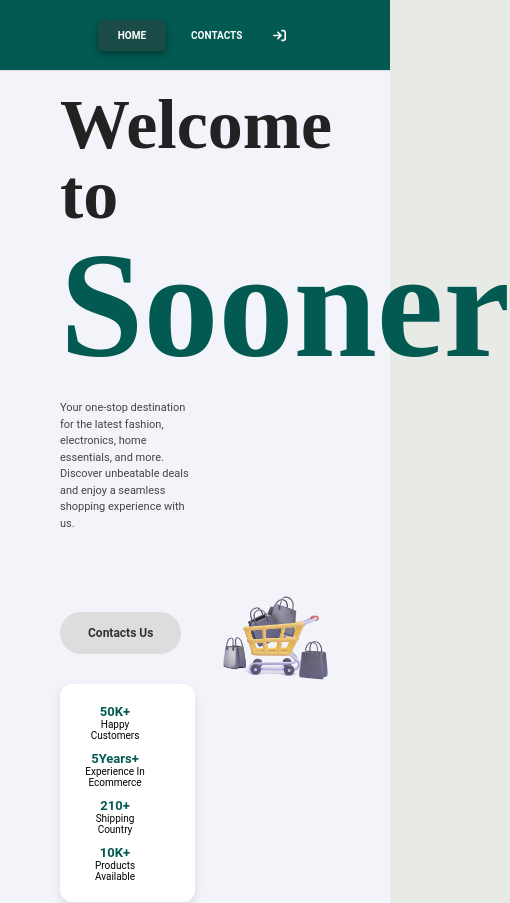
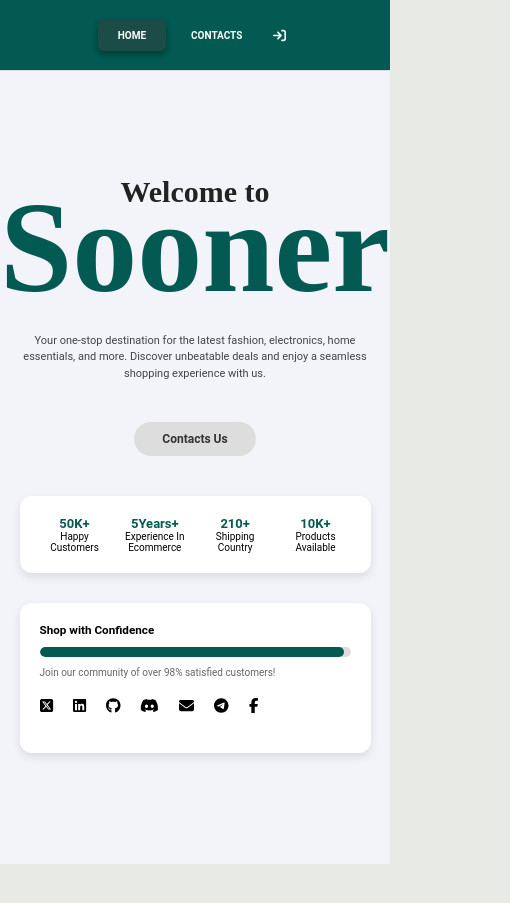
Before and after one commit to Phal-Sovandy/Ecommerce-Website, a React (Vite) app in the folder Ecommerce-Website/frontEnd/: page / in a window 390 px wide. Shown: the top 903 px of the page, 510 px wide, since content can reach past the window. Built offline with nearby package versions, Linux system fonts and the light colour scheme; no server answers; a web font is replaced by a local one.

Commit message:
style: Update layout and styling for product cards and welcoming section

```diff
--- a/Ecommerce-Website/frontEnd/src/components/customer/shops/ProductCard.jsx
+++ b/Ecommerce-Website/frontEnd/src/components/customer/shops/ProductCard.jsx
@@ -48,7 +48,7 @@ function ProductCard({
             {product.badge && (
               <p
                 className={`product-badge ${
-                  product.badge?.toLowerCase() === "amazon's  choice"
+                  product.badge?.toLowerCase() === "amazon's choice"
                     ? "amazon-choice"
                     : product.badge?.toLowerCase() === "#1 best seller"
                     ? "best-seller"
@@ -82,7 +82,9 @@ function ProductCard({
                         showDetails();
                       } else {
                         addToCart({
-                          id: product.asin + (product.option ? `-${product.option}` : ""),
+                          id:
+                            product.asin +
+                            (product.option ? `-${product.option}` : ""),
                           asin: product.asin,
                           name: product.title,
                           priceCents: product.price, // or product.final_price if that's correct
@@ -98,12 +100,21 @@ function ProductCard({
                   }}
                 />
                 <FontAwesomeIcon
-                  icon={wishlist.some(w => w.asin === product.asin) ? faHeartSolid : faHeart}
+                  icon={
+                    wishlist.some((w) => w.asin === product.asin)
+                      ? faHeartSolid
+                      : faHeart
+                  }
                   size="lg"
-                  style={{ color: wishlist.some(w => w.asin === product.asin) ? 'red' : 'gray', cursor: 'pointer' }}
-                  onClick={e => {
+                  style={{
+                    color: wishlist.some((w) => w.asin === product.asin)
+                      ? "red"
+                      : "gray",
+                    cursor: "pointer",
+                  }}
+                  onClick={(e) => {
                     e.stopPropagation();
-                    if (wishlist.some(w => w.asin === product.asin)) {
+                    if (wishlist.some((w) => w.asin === product.asin)) {
                       removeFromWishlist(product);
                     } else {
                       addToWishlist(product);
--- a/Ecommerce-Website/frontEnd/src/components/customer/shops/ProductWindow.jsx
+++ b/Ecommerce-Website/frontEnd/src/components/customer/shops/ProductWindow.jsx
@@ -179,10 +179,15 @@ function ProductWindow({ product, setShowState, showEdit = () => {} }) {
                     <FontAwesomeIcon
                       key={i}
                       icon={faStar}
-      style={{ color: i < Math.round(product.rating) ? '#ffc107' : '#e4e5e9' }}
+                      style={{
+                        color:
+                          i < Math.round(product.rating)
+                            ? "#ffc107"
+                            : "#e4e5e9",
+                      }}
                     />
                   ))}
-  <p style={{ display: 'inline', marginLeft: 8 }}>
+                  <p style={{ display: "inline", marginLeft: 8 }}>
                     {product.rating} <span>({product.sold})</span>
                   </p>
                 </div>
@@ -258,7 +263,7 @@ function ProductWindow({ product, setShowState, showEdit = () => {} }) {
                     {product.badge?.trim()}{" "}
                     <span>
                       {product.badge?.toLowerCase().trim() ===
-                        "amazon's  choice" && (
+                        "amazon's choice" && (
                         <FontAwesomeIcon icon={faMedal} />
                       )}
                       {product.badge?.toLowerCase().trim() ===
--- a/Ecommerce-Website/frontEnd/src/styles/customer/Shopping.css
+++ b/Ecommerce-Website/frontEnd/src/styles/customer/Shopping.css
@@ -13,7 +13,7 @@
 
 .shopping {
   display: grid;
-  grid-template-columns: 320px 1fr;
+  grid-template-columns: 250px 1fr;
   justify-items: center;
   gap: 15px;
 }
@@ -35,7 +35,7 @@
 }
 #show-hide-filter h2 {
   margin: 0;
-  font-size: 1.3rem;
+  font-size: 1.1rem;
 }
 #show-hide-filter:hover {
   color: var(--black-color);
@@ -89,11 +89,12 @@
   align-items: center;
   justify-content: flex-end;
   gap: 10px;
-  flex-wrap: wrap;
+  flex-wrap: no-wrap;
 }
 
 .customer-shop #top-product-menu select {
-  padding: 8px 15px;
+  padding-block: 8px;
+  padding-left: 10px;
   border-radius: 5px;
   border: none;
   outline: 1px solid rgb(163, 163, 163);
@@ -129,97 +130,7 @@
   border: none;
   accent-color: none;
 }
-.product-description {
-  display: flex;
-  flex-direction: column;
-  justify-content: space-between;
-  gap: 5px;
-}
-.product-brand,
-.product-badge {
-  display: inline-block;
-  padding: 5px 10px;
-  border-radius: 5px;
-}
-.product-brand {
-  background-color: var(--grey-color);
-  box-shadow: rgba(0, 0, 0, 0.06) 0px 2px 4px 0px inset;
-  white-space: nowrap;
-  overflow: hidden;
-  text-overflow: ellipsis;
-  max-width: 100%;
-}
-.product-badge {
-  font-weight: 600;
-}
-.bottom-product-card {
-  display: flex;
-  flex-direction: column;
-  justify-content: space-between;
-  gap: 10px;
-}
-.product-badge.amazon-choice {
-  color: #1f509a;
-  background-color: #d4ebf8;
-}
-.badge-brand {
-  display: flex;
-  gap: 5px;
-  flex-wrap: wrap;
-}
 
-.product-badge.best-seller {
-  background-color: #ffd05071;
-  color: #e58d0a;
-}
-
-.product-badge.new-release {
-  background-color: #90c67c6e;
-  color: #06923e;
-}
-.product-card:hover {
-  outline: 2px solid var(--black-color);
-  box-shadow: rgba(0, 0, 0, 0.07) 0px 1px 2px, rgba(0, 0, 0, 0.07) 0px 2px 4px,
-    rgba(0, 0, 0, 0.07) 0px 4px 8px, rgba(0, 0, 0, 0.07) 0px 8px 16px,
-    rgba(0, 0, 0, 0.07) 0px 16px 32px, rgba(0, 0, 0, 0.07) 0px 32px 64px;
-}
-.product-card:hover img {
-  transform: scale(1.05);
-}
-.product-card .product-name h3 {
-  display: -webkit-box;
-  -webkit-line-clamp: 3; /* Number of lines */
-  -webkit-box-orient: vertical;
-  overflow: hidden;
-
-  /* white-space: nowrap;
-  overflow: hidden;
-  text-overflow: ellipsis; */
-}
-.product-card .product-name {
-  height: auto;
-}
-.product-card:hover .product-name {
-  color: #035a52;
-}
-.card-functions {
-  display: flex;
-  justify-content: space-between;
-  align-items: center;
-}
-.card-functions > div {
-  display: flex;
-  justify-content: flex-end;
-  align-items: center;
-  gap: 15px;
-}
-.card-functions > div *:hover {
-  color: #035a52;
-  cursor: pointer;
-}
-.card-functions > div *:active {
-  color: #d6d6d6;
-}
 
 .customer-shop .loader{
   justify-self: center;
--- a/Ecommerce-Website/frontEnd/src/styles/customer/component-styles/home/WelcomingSection.css
+++ b/Ecommerce-Website/frontEnd/src/styles/customer/component-styles/home/WelcomingSection.css
@@ -38,14 +38,15 @@
 .left {
   min-width: 40%;
   max-width: 50%;
+  z-index: 200;
 }
-.right{
+.right {
   animation: fromRight 5s 1 normal;
 }
 
 .welcome-section .top h1 {
-  font-size: 7rem;
-  font-weight: 700;
+  font-size: 5rem;
+  font-weight: 600;
   font-family: Lexend;
   color: #222;
   line-height: 1;
@@ -53,8 +54,8 @@
 }
 
 .welcome-section .top span {
-  font-size: 15rem;
-  font-weight: 900;
+  font-size: 17rem;
+  font-weight: 700;
   font-family: Lexend;
   color: var(--identity-color);
 }
@@ -74,7 +75,7 @@
 
 .shop-now-btn,
 .learn-more-btn {
-  padding: 14px 28px;
+  padding: 10px 28px;
   font-size: 1.2rem;
   font-weight: bold;
   border: none;
@@ -124,7 +125,7 @@
   align-items: center;
   justify-content: center;
 }
-.stat-item > *{
+.stat-item > * {
   margin: 0;
 }
 
@@ -167,5 +168,54 @@
   width: 40%;
 }
 .right img {
+  z-index: 100;
   max-width: 100%;
 }
+
+@media (max-width: 1024px) {
+  .welcome-section .top h1 {
+    font-size: 3rem;
+  }
+
+  .welcome-section .top span {
+    font-size: 10rem;
+  }
+}
+
+@media (max-width: 768px) {
+.left {
+  max-width: 90%;
+}
+  .right {
+    display: none;
+  }
+  .welcome-section {
+    justify-content: center;
+    padding-inline: 0;
+    min-height: calc(100vh - 50px);
+  }
+
+  .welcome-section .top h1,
+  .welcome-section .top span {
+    line-height: 0.7;
+    display: flex;
+    justify-content: center;
+    flex-direction: column;
+    align-items: center;
+  }
+  .welcome-section .top span {
+    font-size: 13rem;
+  }
+  .btn-container {
+    justify-content: center;
+    align-items: center;
+  }
+  .btn-container button{
+    margin-top: 0;
+    margin-bottom: 10px;
+  }
+  .welcome-section .top p {
+    text-align: center;
+    margin-block: 40px;
+  }
+}
--- a/Ecommerce-Website/frontEnd/src/styles/customer/component-styles/shops/ProductCard.css
+++ b/Ecommerce-Website/frontEnd/src/styles/customer/component-styles/shops/ProductCard.css
@@ -34,3 +34,95 @@
   object-position: center;
   transition: all 0.2s ease;
 }
+
+.product-description {
+  display: flex;
+  flex-direction: column;
+  justify-content: space-between;
+  gap: 5px;
+}
+.product-brand,
+.product-badge {
+  display: inline-block;
+  padding: 5px 10px;
+  border-radius: 5px;
+}
+.product-brand {
+  background-color: var(--grey-color);
+  box-shadow: rgba(0, 0, 0, 0.06) 0px 2px 4px 0px inset;
+  white-space: nowrap;
+  overflow: hidden;
+  text-overflow: ellipsis;
+  max-width: 100%;
+}
+.product-badge {
+  font-weight: 600;
+}
+.bottom-product-card {
+  display: flex;
+  flex-direction: column;
+  justify-content: space-between;
+  gap: 10px;
+}
+.product-badge.amazon-choice {
+  color: #1f509a;
+  background-color: #d4ebf8;
+}
+.badge-brand {
+  display: flex;
+  gap: 5px;
+  flex-wrap: wrap;
+}
+
+.product-badge.best-seller {
+  background-color: #ffd05071;
+  color: #e58d0a;
+}
+
+.product-badge.new-release {
+  background-color: #90c67c6e;
+  color: #06923e;
+}
+.product-card:hover {
+  outline: 2px solid var(--black-color);
+  box-shadow: rgba(0, 0, 0, 0.07) 0px 1px 2px, rgba(0, 0, 0, 0.07) 0px 2px 4px,
+    rgba(0, 0, 0, 0.07) 0px 4px 8px, rgba(0, 0, 0, 0.07) 0px 8px 16px,
+    rgba(0, 0, 0, 0.07) 0px 16px 32px, rgba(0, 0, 0, 0.07) 0px 32px 64px;
+}
+.product-card:hover img {
+  transform: scale(1.05);
+}
+.product-card .product-name h3 {
+  display: -webkit-box;
+  -webkit-line-clamp: 2; /* Number of lines */
+  -webkit-box-orient: vertical;
+  overflow: hidden;
+
+  /* white-space: nowrap;
+  overflow: hidden;
+  text-overflow: ellipsis; */
+}
+.product-card .product-name {
+  height: auto;
+}
+.product-card:hover .product-name {
+  color: #035a52;
+}
+.card-functions {
+  display: flex;
+  justify-content: space-between;
+  align-items: center;
+}
+.card-functions > div {
+  display: flex;
+  justify-content: flex-end;
+  align-items: center;
+  gap: 15px;
+}
+.card-functions > div *:hover {
+  color: #035a52;
+  cursor: pointer;
+}
+.card-functions > div *:active {
+  color: #d6d6d6;
+}
--- a/Ecommerce-Website/frontEnd/src/styles/index.css
+++ b/Ecommerce-Website/frontEnd/src/styles/index.css
@@ -29,8 +29,8 @@
   --black-color: #1c2f36;
   --red-color: #ee2c00;
 
-  --product-cart-width: 250px;
-  --product-cart-height: 400px;
+  --product-cart-width: 200px;
+  --product-cart-height: 330px;
 
   font-size: 13px;
 }
```
Also changed, not shown: 2 other files (tests, documents, lock files or other folders). Lines whose indentation alone changed are shown as unchanged.
